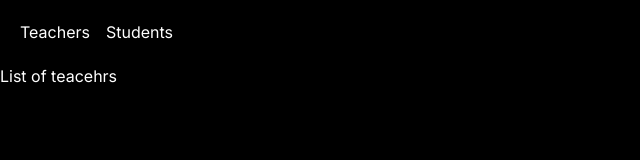
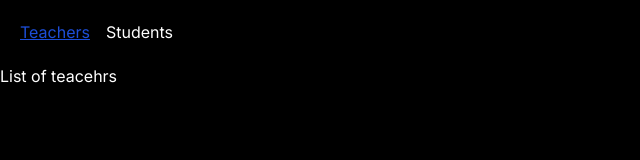
Before and after one commit to uol-team89/lms-frontend, a Next.js app: page /teachers in a window 1280 px wide. Shown: the top 160 px of the page, without its empty margins (0-640 px from the left). Built offline with nearby package versions, Linux system fonts and the light colour scheme.

Commit message:
modify nav component

```diff
--- a/src/app/navigation/NavItem.tsx
+++ b/src/app/navigation/NavItem.tsx
@@ -11,7 +11,7 @@ export const NavItem: React.FC<{
         <Link
           href={href}
 
-          className={isActive ? "text-blue underline" : "text-white"}
+          className={isActive ? "text-blue-700 underline" : "text-white"}
         >
           {name}
         </Link>
--- a/src/app/navigation/index.tsx
+++ b/src/app/navigation/index.tsx
@@ -11,7 +11,7 @@ export function Navigation({
   return (
     <nav className="flex justify-start gap-4 p-5">
       {navLinks.map((l) => (
-        <NavItem key={l.href} {...l} isActive={pathname.startsWith(l.name)}></NavItem>
+        <NavItem key={l.href} {...l} isActive={pathname.startsWith(l.href)}></NavItem>
       ))}
     </nav>
   );
--- a/src/app/students/page.tsx
+++ b/src/app/students/page.tsx
@@ -1,9 +1,10 @@
-interface IStudentsProps {
+interface IStudentsProps {}
 
-}
-
-export const Students:React.FC<IStudentsProps> = ({}) => {
-    return <>
-    <p>students</p>
+const Students: React.FC<IStudentsProps> = ({}) => {
+  return (
+    <>
+      <p>students</p>
     </>
-}
+  );
+};
+export default Students;
```
